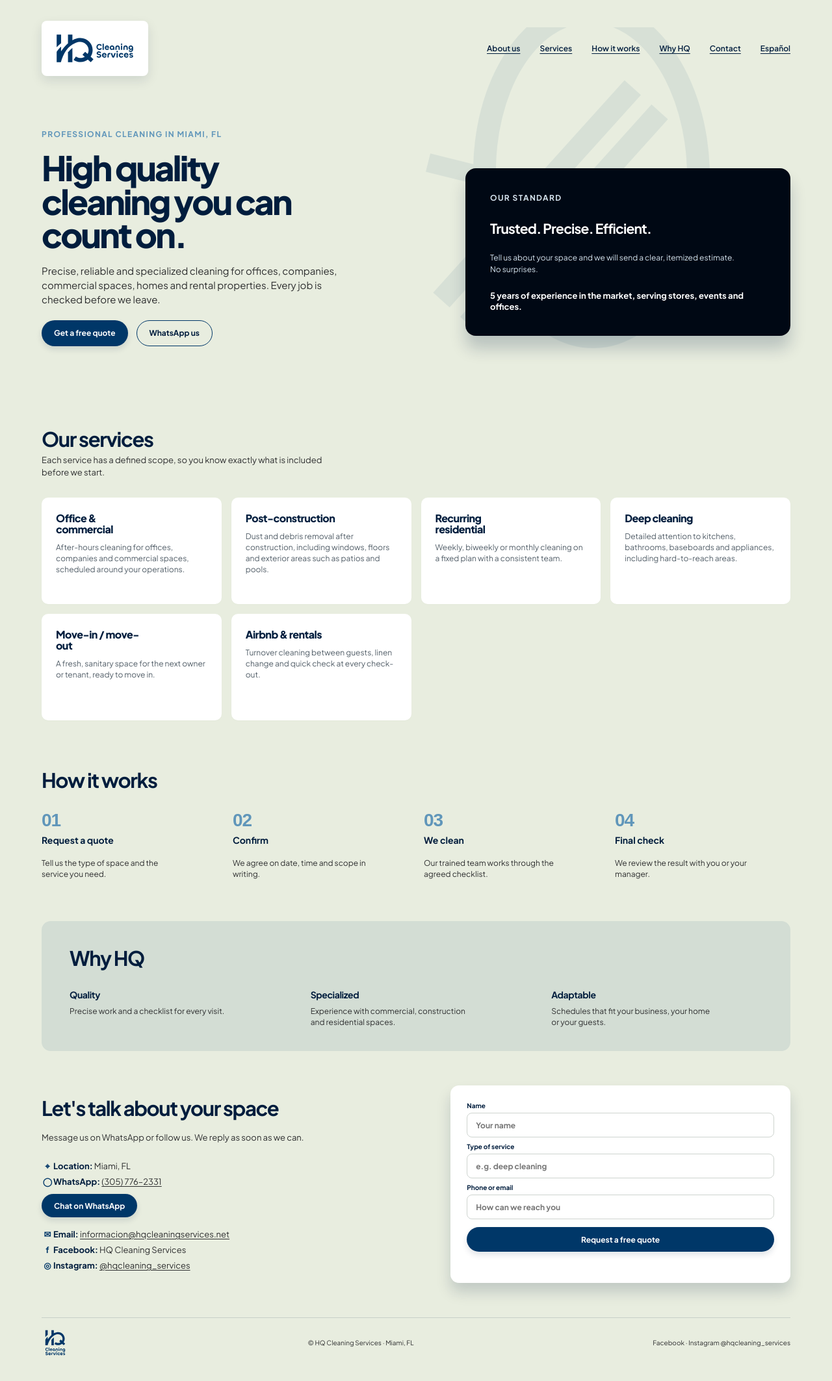
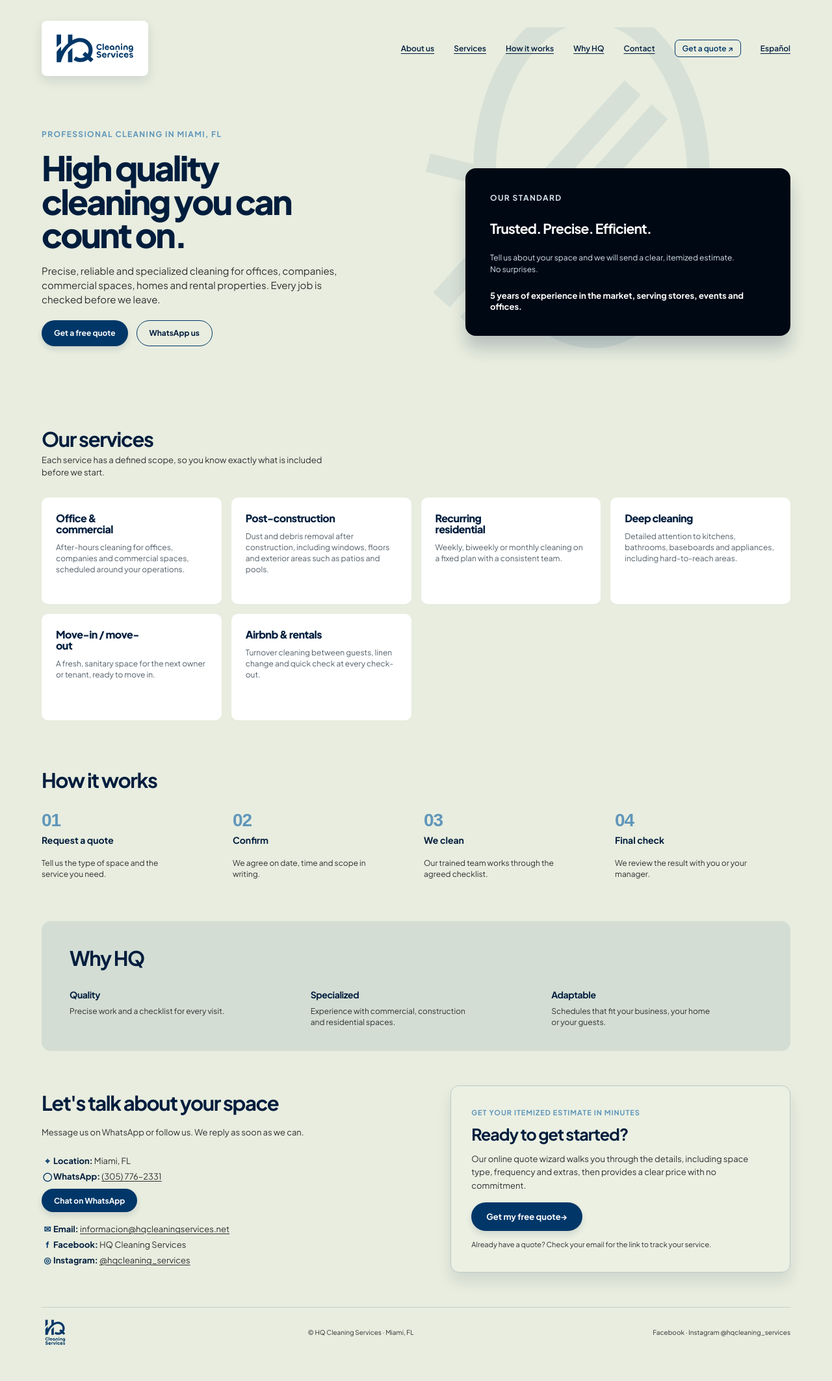
Before and after one commit to julikunzig/HqCleaningServicesWeb, a plain HTML site: page index.html in a window 1280 px wide. Shown: the whole page at 65% size. Drawn offline with Linux system fonts and the light colour scheme.

Commit message:
Integrate KleanOps quote flow

```diff
--- a/index.html
+++ b/index.html
@@ -19,6 +19,7 @@
           <a href="#how-it-works">How it works</a>
           <a href="#why-hq">Why HQ</a>
           <a href="#contact">Contact</a>
+          <a class="nav-quote-link" href="https://suite.kalimasgroup.net/en/book/klean/hq-cleaning-services" target="_blank" rel="noopener">Get a quote <span aria-hidden="true">↗</span></a>
           <a href="es.html">Español</a>
         </nav>
         <button class="menu-toggle" type="button" aria-label="Open navigation" aria-expanded="false">
@@ -32,7 +33,7 @@
           <h1 id="hero-title">High quality<br />cleaning you can<br />count on.</h1>
           <p class="intro">Precise, reliable and specialized cleaning for offices, companies, commercial spaces, homes and rental properties. Every job is checked before we leave.</p>
           <div class="hero-actions">
-            <a class="button button-primary" href="#contact">Get a free quote</a>
+            <a class="button button-primary" href="https://suite.kalimasgroup.net/en/book/klean/hq-cleaning-services" target="_blank" rel="noopener">Get a free quote</a>
             <a class="button button-outline" href="https://wa.me/13057762331" target="_blank" rel="noopener">WhatsApp us</a>
           </div>
         </div>
@@ -96,13 +97,13 @@
             <li><span aria-hidden="true">◎</span><strong>Instagram:</strong> <a href="https://www.instagram.com/hqcleaning_services/" target="_blank" rel="noopener">@hqcleaning_services</a></li>
           </ul>
         </div>
-        <form class="quote-form">
-          <label>Name<input name="name" type="text" placeholder="Your name" required /></label>
-          <label>Type of service<input name="service" type="text" placeholder="e.g. deep cleaning" required /></label>
-          <label>Phone or email<input name="contact" type="text" placeholder="How can we reach you" required /></label>
-          <button class="button button-primary" type="submit">Request a free quote</button>
-          <p class="form-message" aria-live="polite"></p>
-        </form>
+        <aside class="quote-cta-block" aria-label="Online quote">
+          <p class="quote-cta-eyebrow">Get your itemized estimate in minutes</p>
+          <h3 class="quote-cta-title">Ready to get started?</h3>
+          <p class="quote-cta-body">Our online quote wizard walks you through the details, including space type, frequency and extras, then provides a clear price with no commitment.</p>
+          <a class="button button-primary quote-cta-btn" href="https://suite.kalimasgroup.net/en/book/klean/hq-cleaning-services" target="_blank" rel="noopener">Get my free quote <span aria-hidden="true">→</span></a>
+          <p class="quote-cta-note">Already have a quote? Check your email for the link to track your service.</p>
+        </aside>
       </section>
       <footer class="site-footer">
         <a class="footer-brand" href="#top" aria-label="HQ Cleaning Services home"><img src="Entregables/Marca/SVG/Logo-vertical/logo-vertical-color-profesionalismo.svg" alt="HQ Cleaning Services" /></a>
--- a/script.js
+++ b/script.js
@@ -2,29 +2,21 @@ const menuToggle = document.querySelector('.menu-toggle');
 const navigation = document.querySelector('.nav-links');
 const isSpanish = document.documentElement.lang === 'es';
 const labels = isSpanish
-  ? { open: 'Abrir navegación', close: 'Cerrar navegación', confirmation: 'Gracias. Nos comunicaremos con usted pronto.' }
-  : { open: 'Open navigation', close: 'Close navigation', confirmation: 'Thanks. We will contact you soon.' };
+  ? { open: 'Abrir navegación', close: 'Cerrar navegación' }
+  : { open: 'Open navigation', close: 'Close navigation' };
 
+if (menuToggle && navigation) {
   menuToggle.addEventListener('click', () => {
     const isOpen = navigation.classList.toggle('is-open');
     menuToggle.setAttribute('aria-expanded', String(isOpen));
     menuToggle.setAttribute('aria-label', isOpen ? labels.close : labels.open);
   });
 
-document.querySelectorAll('.nav-links a').forEach((link) => {
+  navigation.querySelectorAll('a').forEach((link) => {
     link.addEventListener('click', () => {
       navigation.classList.remove('is-open');
       menuToggle.setAttribute('aria-expanded', 'false');
       menuToggle.setAttribute('aria-label', labels.open);
     });
   });
-
-const quoteForm = document.querySelector('.quote-form');
-
-if (quoteForm) {
-  quoteForm.addEventListener('submit', (event) => {
-    event.preventDefault();
-    quoteForm.querySelector('.form-message').textContent = labels.confirmation;
-    quoteForm.reset();
-  });
 }
--- a/styles.css
+++ b/styles.css
@@ -185,3 +185,53 @@ h1 { margin: 19px 0 19px; font-size: clamp(41px, 4.1vw, 60px); font-weight: 800;
 @media (max-width: 720px) {
   .brand { width: 143px; padding: 10px 12px; }
 }
+
+/* KleanOps quote integration */
+.nav-quote-link {
+  padding: 5px 11px;
+  color: var(--professionalism) !important;
+  border: 1.5px solid currentColor;
+  border-radius: 7px;
+  text-decoration: none;
+  transition: color .18s ease, background-color .18s ease;
+}
+.nav-quote-link:hover,
+.nav-quote-link:focus-visible {
+  color: #fff !important;
+  background: var(--professionalism);
+  outline: none;
+}
+.quote-cta-block {
+  display: flex;
+  flex-direction: column;
+  gap: 13px;
+  padding: 34px 31px;
+  background: color-mix(in srgb, var(--canvas) 86%, white);
+  border: 1px solid color-mix(in srgb, var(--professionalism) 19%, var(--canvas));
+  border-radius: 13px;
+  box-shadow: 0 14px 21px rgba(0, 29, 61, .10);
+}
+.quote-cta-eyebrow {
+  margin: 0;
+  color: var(--sky);
+  font-size: 11px;
+  font-weight: 700;
+  letter-spacing: .95px;
+  text-transform: uppercase;
+}
+.quote-cta-title {
+  margin: 0;
+  font-size: 25px;
+  letter-spacing: -1.05px;
+  line-height: 1.14;
+  text-wrap: balance;
+}
+.quote-cta-body { margin: 0; color: var(--muted); font-size: 13px; line-height: 1.58; }
+.quote-cta-btn { align-self: flex-start; min-height: 44px; margin-top: 3px; padding: 0 23px; font-size: 13px; }
+.quote-cta-note { margin: 0; color: var(--muted); font-size: 11px; line-height: 1.45; }
+
+@media (max-width: 720px) {
+  .nav-quote-link { width: fit-content; }
+  .quote-cta-block { padding: 26px 23px; }
+  .quote-cta-btn { align-self: stretch; }
+}
```
Also changed, not shown: es.html (+3 -3 lines), 1 other file. Lines whose indentation alone changed are shown as unchanged.
